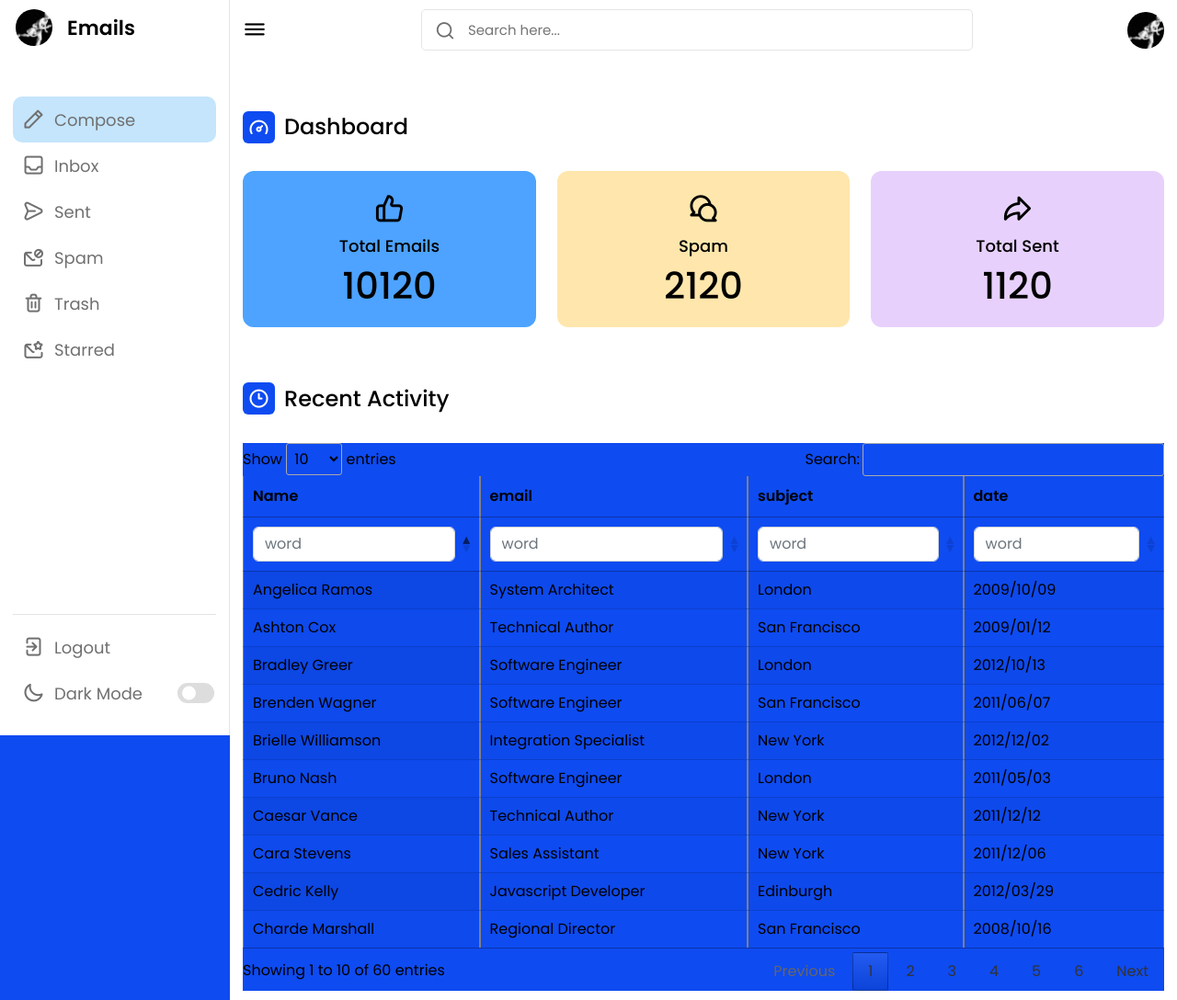
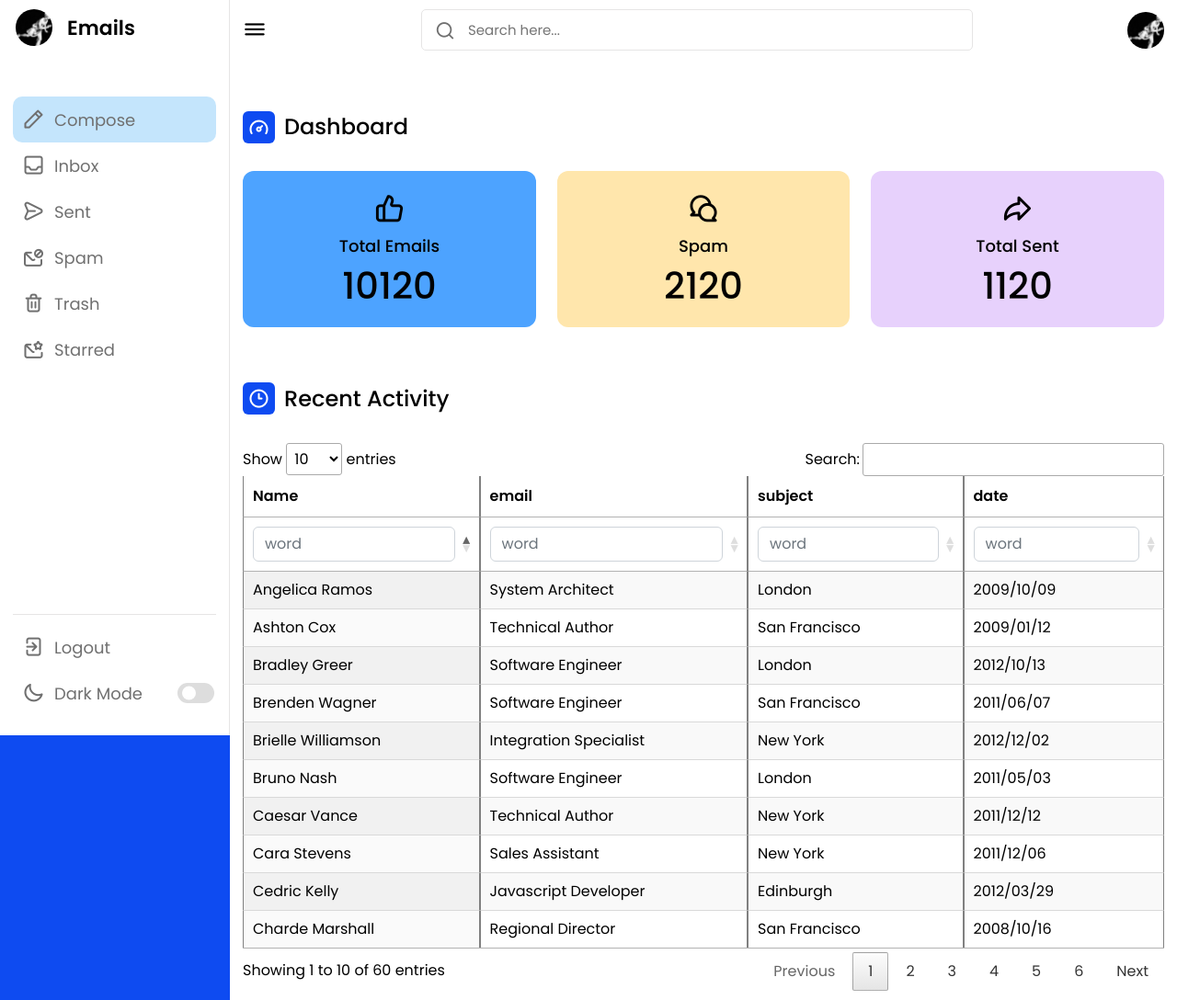
Before and after one commit to alaawaladi/new_form_app, a Django app: page /home/ in a window 1280 px wide. Shown: the whole page at 92% size. Run offline with Django 4.2, Linux system fonts and the light colour scheme; some libraries are stand-ins or nearby versions.

Commit message:
sup color

```diff
--- a/ISP_Dashbord/static/style/style.css
+++ b/ISP_Dashbord/static/style/style.css
@@ -487,7 +487,6 @@
     position: relative;
     clear: both;
     width: 100%;
-    background-color: var(--primary-color);
     color: var(--text-color);
 }
 
```
